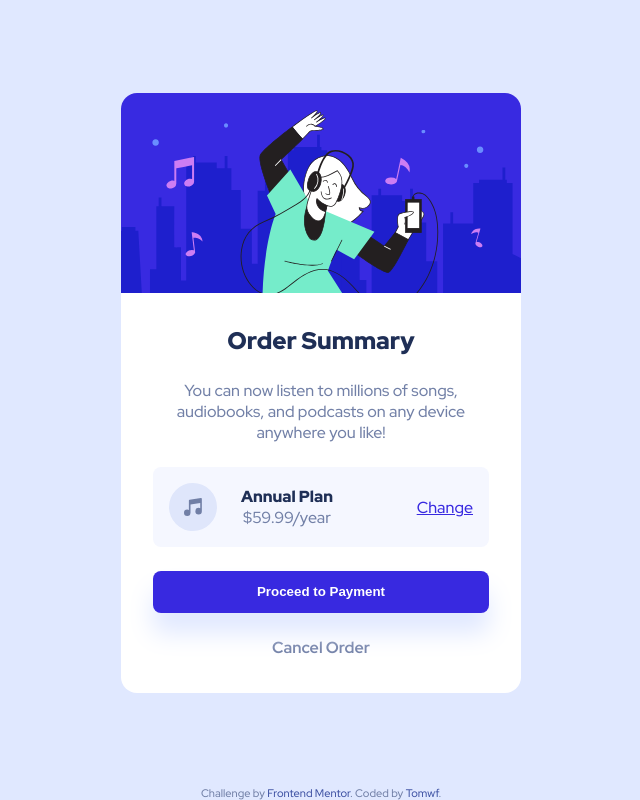
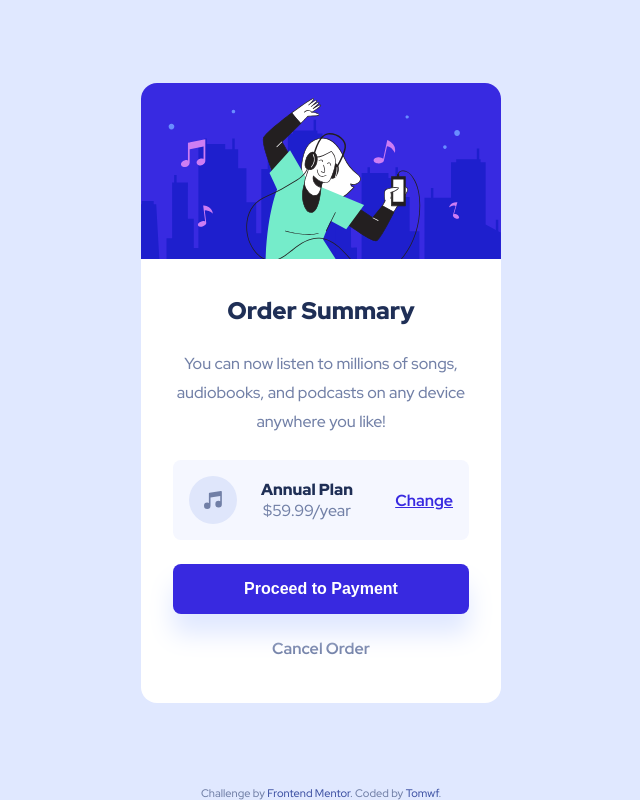
Before and after one commit to tomwf/FEM-order-summary-component-main, a plain HTML site: page index.html in a window 1280 px wide. Shown: the whole page, without its empty margins (319-959 px from the left). Drawn offline with Linux system fonts and the light colour scheme.

Commit message:
Readjust card size and line height

```diff
--- a/style.css
+++ b/style.css
@@ -25,10 +25,6 @@ body {
 	min-height: 100vh;
 }
 
-pre {
-	width: 80ch;
-}
-
 a {
 	text-decoration: none;
 	color: inherit;
@@ -42,21 +38,22 @@ a {
 
 .order {
 	margin: auto;
-	width: 400px;
+	width: 360px;
+	height: 620px;
 	overflow: hidden;
 	text-align: center;
 	background-color: white;
 	border-radius: 16px;
-	height: 600px;
 }
 
 .order__bg-img {
-	height: 200px;
+	height: 180px;
+	overflow: hidden;
 }
 
 .order__bg-img > img {
 	object-fit: cover;
-	height: 100%;
+	width: 100%;
 }
 
 .order__wrapper {
@@ -68,6 +65,10 @@ a {
 	display: flex;
 	flex-direction: column;
 	gap: 1.5em;
+}
+
+.order__wrapper-content p {
+	line-height: 1.8;
 }
 
 .title {
@@ -93,6 +94,7 @@ a {
 	margin-left: auto;
 	text-decoration: underline;
 	color: var(--bright-blue);
+	font-weight: 700;
 }
 
 .order__payment-plan > a:hover {
@@ -105,9 +107,10 @@ a {
 	background-color: var(--bright-blue);
 	border: none;
 	color: white;
-	padding: 1em 2em;
+	padding: 1em;
 	border-radius: 8px;
 	font-weight: 700;
+	font-size: inherit;
 	width: 100%;
 	filter: drop-shadow(0 20px 12px var(--pale-blue));
 }
```
